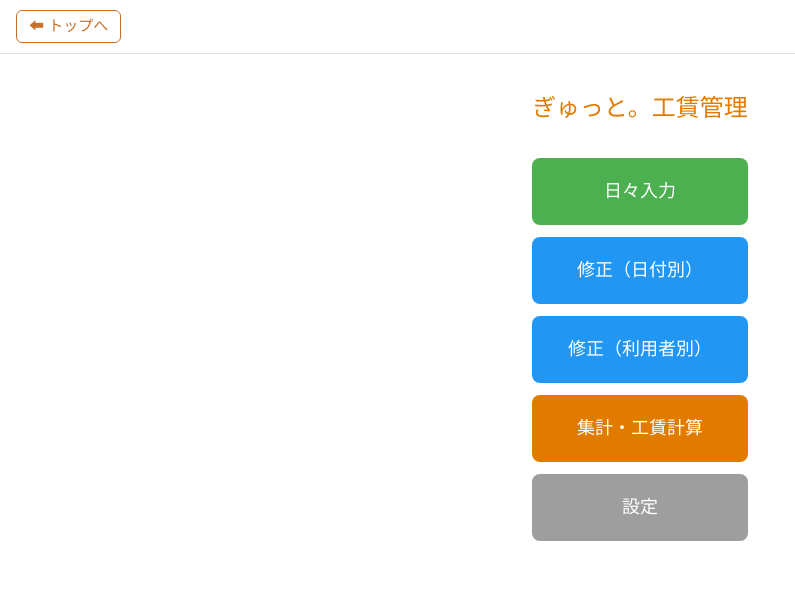
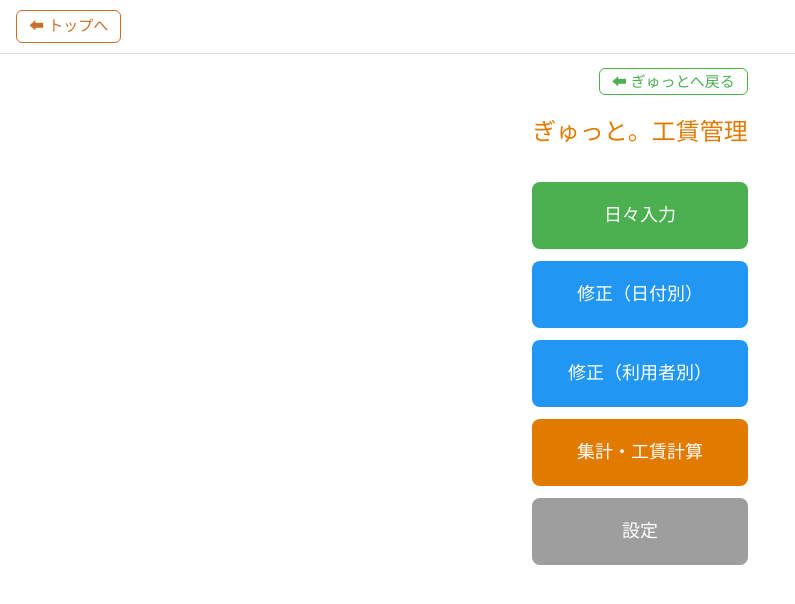
Before and after one commit to miki-uchiyama/kochin, a Next.js app in the folder kochin-v2/: page / in a window 1280 px wide. Shown: the top 604 px of the page, without its empty margins (0-795 px from the left). Built offline with nearby package versions, Linux system fonts and the light colour scheme.

Commit message:
トップページにぎゅっとへ戻るリンクを追加

```diff
--- a/kochin-v2/src/app/page.tsx
+++ b/kochin-v2/src/app/page.tsx
@@ -3,6 +3,14 @@ import Link from 'next/link';
 export default function Home() {
   return (
     <main id="top-page" style={{ maxWidth: '500px', margin: '0 auto', padding: '16px' }}>
+
+      <div style={{ textAlign: 'right', marginBottom: '8px' }}>
+        <a href="https://mams-hug-portal.vercel.app/gyutto"
+          style={{ fontSize: '15px', color: '#4CAF50', textDecoration: 'none',
+            border: '1px solid #4CAF50', padding: '4px 12px', borderRadius: '6px' }}>
+          ⬅ ぎゅっとへ戻る
+        </a>
+      </div>
       <div style={{ textAlign: 'center', marginBottom: '32px', marginTop: '20px' }}>
         <h1 style={{ fontSize: '24px', color: '#e07b00' }}>ぎゅっと。工賃管理</h1>
       </div>
```
